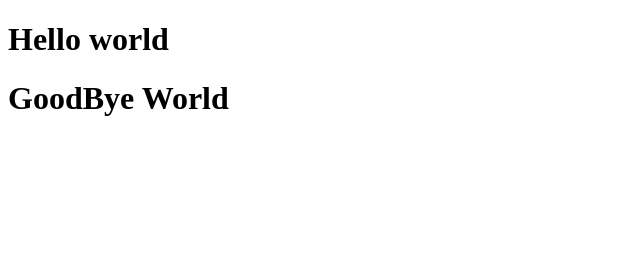
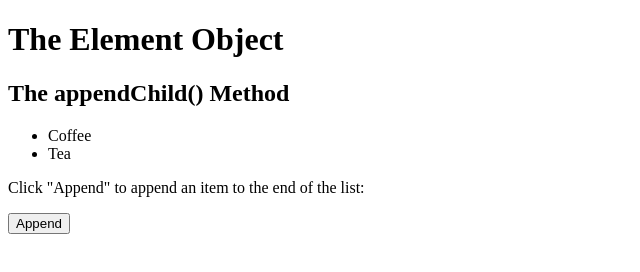
Before and after one commit to LucasRodrigues106/LucasRodrigues106Site.github.io, a plain HTML site: page index.html in a window 1280 px wide. Shown: the whole page, without its empty margins (0-640 px from the left). Drawn offline with Linux system fonts and the light colour scheme.

Commit message:
Add files via upload
add append javascript

```diff
--- a/index.html
+++ b/index.html
@@ -1,15 +1,36 @@
 <!DOCTYPE html>
-<html lang="en">
-
-<head>
-    <meta charset="UTF-8">
-    <meta name="viewport" content="width=device-width, initial-scale=1.0">
-    <title>Document</title>
-</head>
+<html>
 
 <body>
-    <h1> Hello world</h1>
-    <h1>GoodBye World</h1>
+    <h1>The Element Object</h1>
+    <h2>The appendChild() Method</h2>
+
+    <ul id="myList">
+        <li>Coffee</li>
+        <li>Tea</li>
+    </ul>
+
+    <p>Click "Append" to append an item to the end of the list:</p>
+
+    <button onclick="myFunction()">Append</button>
+
+    <script>
+        function myFunction() {
+
+            // Create an "li" node:
+            const node = document.createElement("li");
+
+            // Create a text node:
+            const textnode = document.createTextNode("Water");
+
+            // Append the text node to the "li" node:
+            node.appendChild(textnode);
+
+            // Append the "li" node to the list:
+            document.getElementById("myList").appendChild(node);
+        }
+    </script>
+
 </body>
 
 </html>
```
